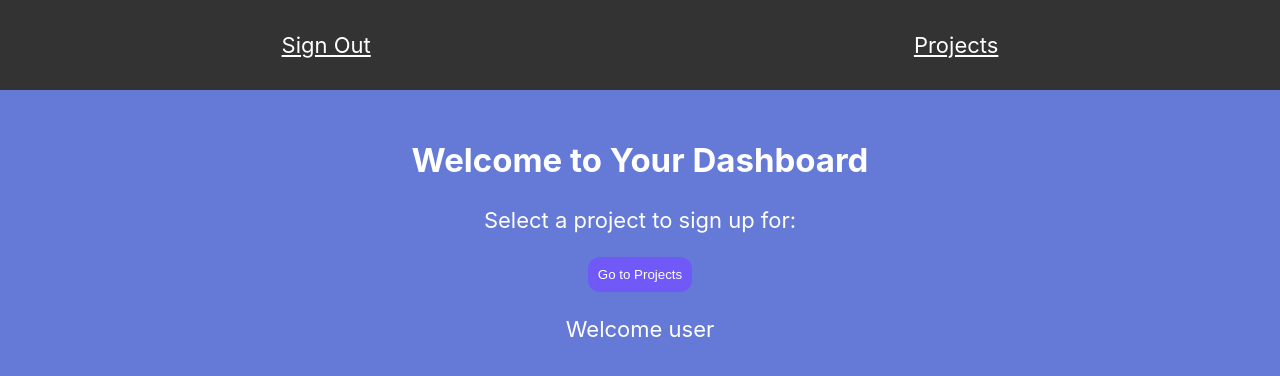
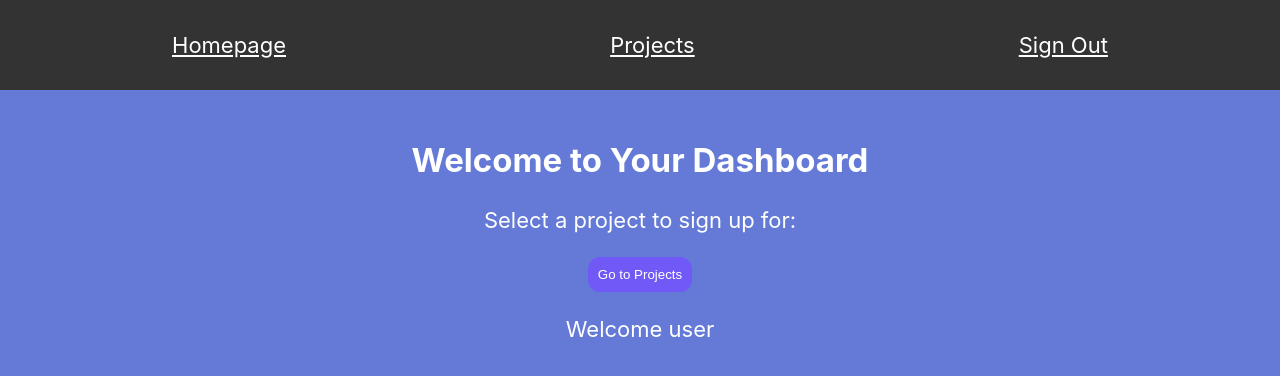
Before and after one commit to jasonbhlee/final_project, a React (Create React App) app in the folder project-app-frontend/: page /home in a window 1280 px wide. Shown: the top 376 px of the page. Built offline with nearby package versions, Linux system fonts and the light colour scheme.

Commit message:
uppdate2

```diff
--- a/project-app-frontend/src/pages/HomePage.js
+++ b/project-app-frontend/src/pages/HomePage.js
@@ -7,8 +7,9 @@ function HomePage() {
       {/* Navbar */}
       <nav style={{ backgroundColor: '#333', padding: '10px', color: '#fff' }}>
         <ul style={{ listStyle: 'none', display: 'flex', justifyContent: 'space-around', padding: 0 }}>
-          <li><Link to="/" style={{ color: '#fff' }}>Sign Out</Link></li>
-          <li><Link to="/projects" style={{ color: '#fff' }}>Projects</Link></li>
+          <li><Link to="/home" style={{ color: '#fff' }}>Homepage</Link></li>
+                    <li><Link to="/projects" style={{ color: '#fff' }}>Projects</Link></li>
+                    <li><Link to="/" style={{ color: '#fff' }}>Sign Out</Link></li>
         </ul>
       </nav>
 
--- a/project-app-frontend/src/pages/ProjectsPage.js
+++ b/project-app-frontend/src/pages/ProjectsPage.js
@@ -79,8 +79,9 @@ function ProjectsPage() {
       {/* Navbar */}
       <nav style={{ backgroundColor: '#333', padding: '10px', color: '#fff' }}>
         <ul style={{ listStyle: 'none', display: 'flex', justifyContent: 'space-around', padding: 0 }}>
+          <li><Link to="/home" style={{ color: '#fff' }}>Homepage</Link></li>
+          <li><Link to="/projects" style={{ color: '#fff' }}>Projects</Link></li>
           <li><Link to="/" style={{ color: '#fff' }}>Sign Out</Link></li>
-          <li><Link to="/projects" style={{ color: '#fff' }}>Projects</Link></li>
         </ul>
       </nav>
 
--- a/project-app-frontend/src/pages/SignInPage.js
+++ b/project-app-frontend/src/pages/SignInPage.js
@@ -68,6 +68,7 @@ function SignInPage() {
           style={{ display: 'block', marginBottom: '10px' }}
         />
         <button type="submit">Sign In</button>
+        <button type="button" onclick="deleteAccount()">Delete Account</button>
       </form>
       <p>
         Don't have an account? <Link to="/register" style={{ display: 'inline-block', textDecoration: 'none' }}>Register</Link>
```
Also changed, not shown: 1 other file (tests, documents, lock files or other folders).
